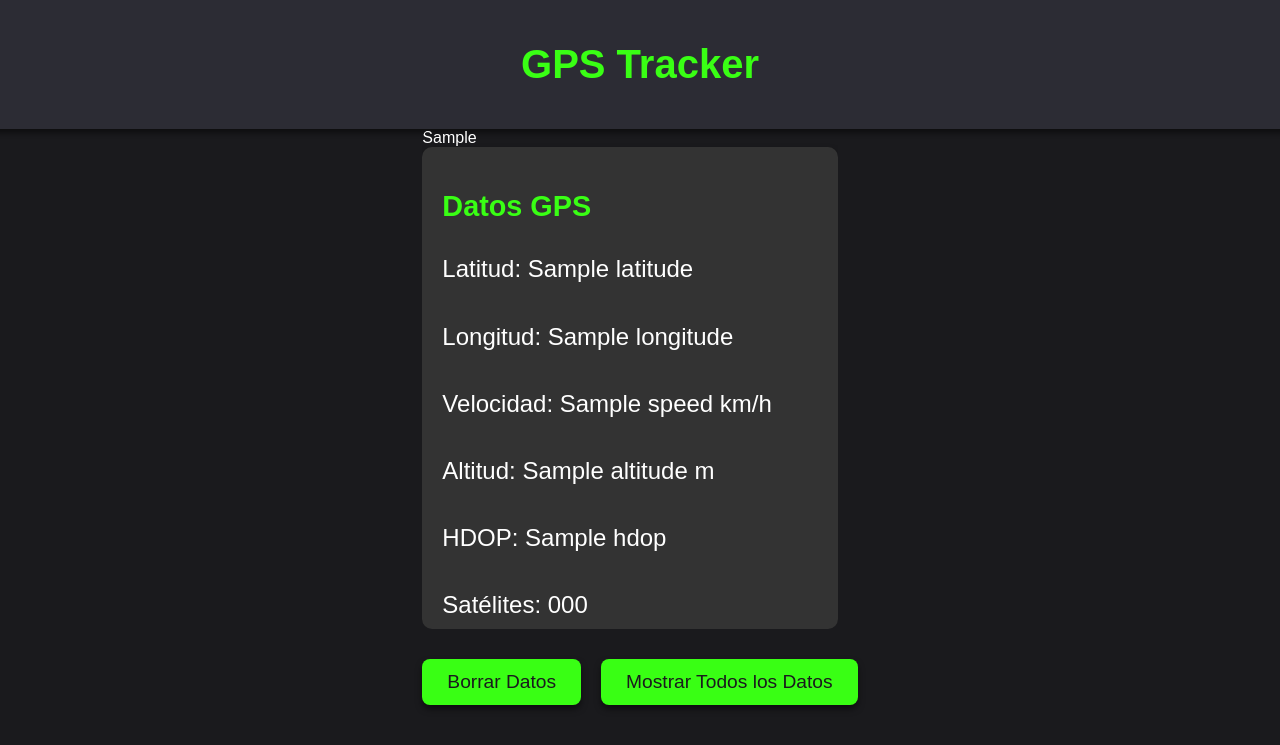
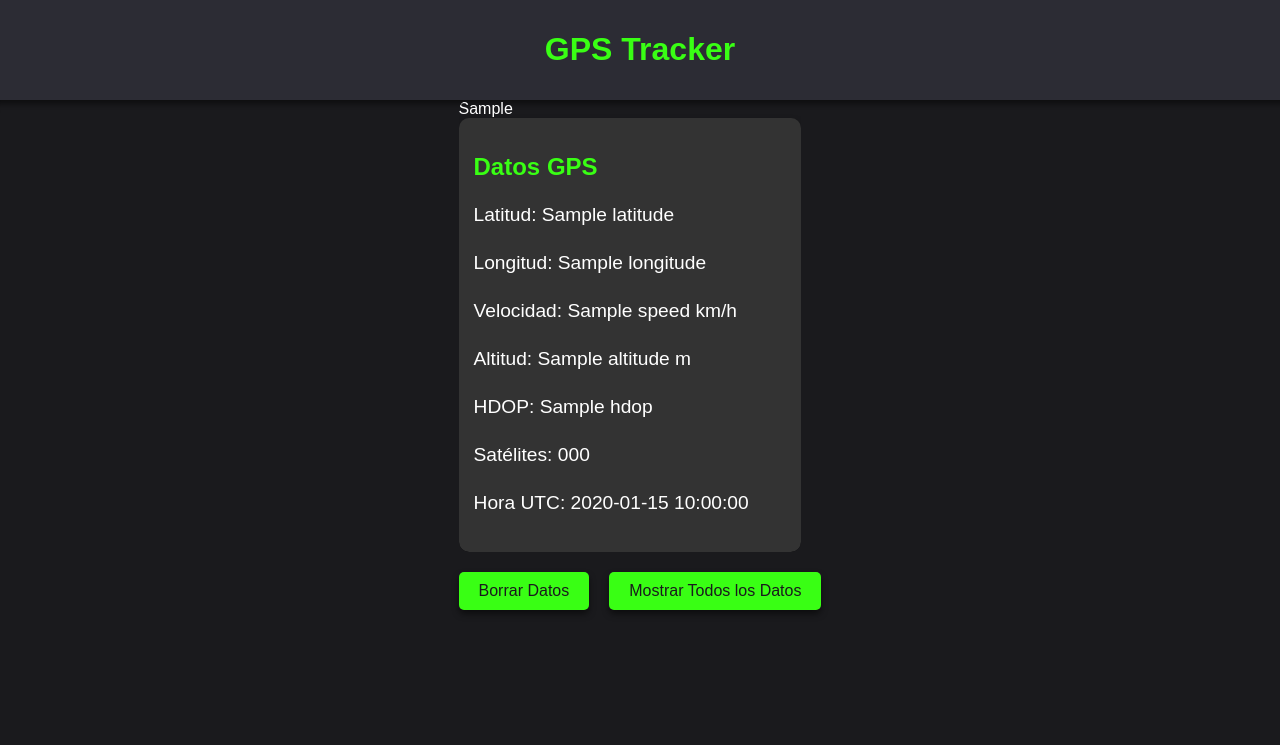
Before and after one commit to raymundosoto/App-web-Tracker-GPS-con-ESP32-y-modulo-NEO-6M-0-001-en-flask-y-mapas-de-Folium-, a Flask app: template templates/index.html in a window 1280 px wide. Shown: the top 745 px of the page. Run offline with Flask 2, Linux system fonts and the light colour scheme; the template is opened without the code that fills it: most values are stand-ins (such as "Sample title", 1, 10 or a date in 2020).

Commit message:
Update styles.css

```diff
--- a/static/styles.css
+++ b/static/styles.css
@@ -11,7 +11,7 @@
 
 header {
     background-color: #2c2c34;
-    padding: 15px;
+    padding: 10px;
     width: 100%;
     text-align: center;
     box-shadow: 0px 4px 6px rgba(0, 0, 0, 0.5);
@@ -19,14 +19,14 @@
 
 h1 {
     color: #39ff14;
-    font-size: 2.5em;  /* Tamaño de letra aumentado */
+    font-size: 2em;
 }
 
 .content {
     display: flex;
     justify-content: space-between;
     width: 80%;
-    margin-top: 30px;  /* Ajuste para mayor espacio entre mapa y datos */
+    margin-top: 20px;
 }
 
 .map-container {
@@ -34,40 +34,38 @@
     margin-right: 20px;
     border-radius: 10px;
     overflow: hidden;
-    height: 500px;  /* Altura para el mapa */
 }
 
 .info-container {
     flex: 1;
     background-color: #333;
-    padding: 20px;
+    padding: 15px;
     border-radius: 10px;
     box-shadow: 0px 4px 6px rgba(0, 0, 0, 0.5);
 }
 
 h2 {
     color: #39ff14;
-    font-size: 1.8em;  /* Tamaño de letra aumentado */
 }
 
 p {
-    font-size: 1.5em;  /* Aumentando el tamaño del texto */
-    line-height: 1.8;
+    font-size: 1.2em;
+    line-height: 1.5;
 }
 
 .button-container {
-    margin-top: 30px;  /* Ajuste para botones más abajo */
+    margin-top: 20px;
     display: flex;
     gap: 20px;
 }
 
 button {
-    padding: 12px 25px;
+    padding: 10px 20px;
     border: none;
-    border-radius: 8px;
+    border-radius: 5px;
     background-color: #39ff14;
     color: #1a1a1d;
-    font-size: 1.2em;  /* Botones más grandes */
+    font-size: 1em;
     cursor: pointer;
     box-shadow: 0px 4px 6px rgba(0, 0, 0, 0.5);
     transition: transform 0.2s, background-color 0.2s;
@@ -76,5 +74,5 @@
 button:hover {
     background-color: #2c2c34;
     color: #39ff14;
-    transform: scale(1.1);
+    transform: scale(1.05);
 }
```
